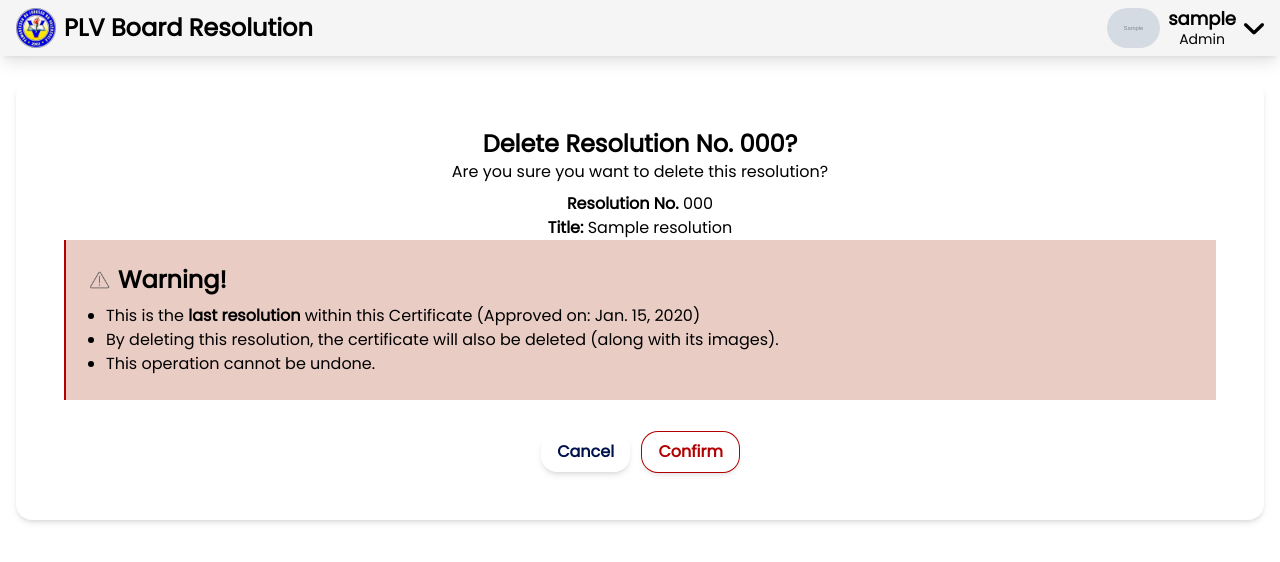
After one commit to christiankyle-ching/board_resolution_is, a Django app: page /resolution/1/delete/ in a window 1280 px wide. The commit adds this page. Shown: the top 562 px of the page. Run offline with Django 4.2, Linux system fonts and the light colour scheme; a user stored in the database is signed in; tables that the repository leaves empty hold one stand-in row (values such as "Sample post"); grey boxes marked "Sample" are stand-in pictures; some libraries are stand-ins or nearby versions.

Commit message:
add: Resolution Delete Page, Certificate Delete Page

```diff
--- /dev/null
+++ b/resolutions/templates/resolutions/resolution_delete.html
@@ -0,0 +1,51 @@
+{% extends 'base.html' %}
+
+{% load static %}
+
+{% block content %}
+
+<div class="card p-12">
+
+    <div class="text-center">
+        <h3>Delete Resolution No. {{ resolution.number }}?</h3>
+        <p>Are you sure you want to delete this resolution?</p>
+    </div>
+
+    <ul class="mt-2 text-center">
+        <li>
+            <strong>Resolution No. </strong>
+            <span>{{ resolution.number }}</span>
+        </li>
+        <li>
+            <strong>Title: </strong>
+            <span>{{ resolution.title }}</span>
+        </li>
+    </ul>
+
+    {% if is_last_resolution %}
+    <div class="bg-lightDanger border-l-2 border-l-danger p-6 mb-4">
+        <div class="flex items-center mb-2">
+            <img src="{% static 'users/img/warning.png' %}" alt="" class="icon-sm">
+            <h3 class="ml-2">Warning!</h3>
+        </div>
+
+        <ul class="list-disc ml-4">
+            <li>
+                This is the <strong>last resolution</strong> within this Certificate
+                (Approved on: {{ resolution.certificate.date_approved }})
+            </li>
+            <li>By deleting this resolution, the certificate will also be deleted (along with its images).</li>
+            <li>This operation cannot be undone.</li>
+        </ul>
+
+    </div>
+    {% endif %}
+
+    <form method="POST" class="text-center pt-4">
+        {% csrf_token %}
+        <button type="button" onclick="history.back()" class="button-transparent-primary">Cancel</button>
+        <button type="submit" class="button-danger ml-2">Confirm</button>
+    </form>
+</div>
+
+{% endblock %}
--- a/resolutions/urls.py
+++ b/resolutions/urls.py
@@ -7,6 +7,16 @@ urlpatterns = [
     path('', views.IndexView.as_view(), name='index'),
 
     path('create/', views.CertificateFormView.as_view(), name='create'),
-    path('<int:res_pk>/edit/', views.CertificateFormView.as_view(), name='edit'),
-    path('<int:res_pk>/', views.CertificateDetailView.as_view(), name='detail'),
+
+    # Certificate Views
+    path('certificate/<int:pk>/',
+         views.CertificateDetailView.as_view(), name='cert_detail'),
+    path('certificate/<int:pk>/edit/',
+         views.CertificateFormView.as_view(), name='cert_edit'),
+    path('certificate/<int:pk>/delete/',
+         views.CertificateDeleteView.as_view(), name='cert_delete'),
+
+    # Resolution Views
+    path('resolution/<int:pk>/delete/',
+         views.ResolutionDeleteView.as_view(), name='res_delete'),
 ]
--- a/resolutions/views.py
+++ b/resolutions/views.py
@@ -3,6 +3,8 @@ from django.views import View
 from django.contrib.auth.mixins import LoginRequiredMixin
 from django.db import transaction
 from django.utils import dateparse
+from django.views import generic
+from django.urls import reverse_lazy, reverse
 
 from resolutions.models import Certificate, CertificateImage, Resolution
 from resolutions.utils import compress_image
@@ -20,16 +22,16 @@ class IndexView(LoginRequiredMixin, View):
 
 
 class CertificateFormView(LoginRequiredMixin, View):
-    def get(self, request, res_pk=None):
+    def get(self, request, pk=None):
         cert = None
-        if res_pk is not None:
-            cert = get_object_or_404(Resolution, pk=res_pk).certificate
+        if pk is not None:
+            cert = get_object_or_404(Certificate, pk=pk)
 
         return render(request, 'resolutions/certificate_form.html', {
             'certificate': cert
         })
 
-    def post(self, request, res_pk=None):
+    def post(self, request, pk=None):
         # Get Form Values
         date_approved = request.POST.get('date_approved')
         res_nums = request.POST.getlist('resolution_numbers')
@@ -37,8 +39,8 @@ class CertificateFormView(LoginRequiredMixin, View):
 
         # Get existing cert, else create a new one
         cert = None
-        if res_pk is not None:
-            cert = get_object_or_404(Resolution, pk=res_pk).certificate
+        if pk is not None:
+            cert = get_object_or_404(Certificate, pk=pk)
         else:
             cert = Certificate()
             cert.added_by = request.user
@@ -71,8 +73,7 @@ class CertificateFormView(LoginRequiredMixin, View):
             for ci in cert_images:
                 ci.save()
 
-        if res_pk is None:
-            return redirect('resolutions:detail', res_pk=cert.resolutions[0].pk)
+        return redirect('resolutions:cert_detail', pk=cert.pk)
 
         return render(request, 'resolutions/certificate_form.html', {
             'certificate': cert,
@@ -80,9 +81,33 @@ class CertificateFormView(LoginRequiredMixin, View):
 
 
 class CertificateDetailView(LoginRequiredMixin, View):
-    def get(self, request, res_pk):
-        cert = get_object_or_404(Resolution, pk=res_pk).certificate
+    def get(self, request, pk):
+        try:
+            cert = Certificate.objects.get(pk=pk)
+        except:
+            return redirect('resolutions:index')
 
         return render(request, 'resolutions/certificate_detail.html', {
             'certificate': cert,
         })
+
+
+class CertificateDeleteView(LoginRequiredMixin, generic.DeleteView):
+    model = Certificate
+    template_name = "resolutions/certificate_delete.html"
+    success_url = reverse_lazy("resolutions:index")
+
+
+class ResolutionDeleteView(LoginRequiredMixin, generic.DeleteView):
+    model = Resolution
+    template_name = "resolutions/resolution_delete.html"
+
+    def get_success_url(self):
+        url = self.get_object().get_certificate_absolute_url()
+        return url
+
+    def get_context_data(self, **kwargs):
+        context = super().get_context_data(**kwargs)
+        context['is_last_resolution'] = self.get_object(
+        ).certificate.resolutions.count() <= 1
+        return context
--- a/theme/static/css/dist/styles.css
+++ b/theme/static/css/dist/styles.css
@@ -950,12 +999,12 @@ html {
   border-radius: 0.5rem;
 }
 
+.border-l-2{
+  border-left-width: 2px;
+}
+
 .border-b{
   border-bottom-width: 1px;
-}
-
-.border-l-2{
-  border-left-width: 2px;
 }
 
 .border-dashed{
@@ -1001,12 +1050,16 @@ html {
   padding: 0.5rem;
 }
 
+.p-12{
+  padding: 3rem;
+}
+
 .p-6{
   padding: 1.5rem;
 }
 
-.p-12{
-  padding: 3rem;
+.p-16{
+  padding: 4rem;
 }
 
 .px-4{
@@ -1594,6 +1685,8 @@ for button elements and .button classed elements
 .button-transparent-primary{
   -webkit-text-decoration-line: none !important;
           text-decoration-line: none !important;
+  --tw-bg-opacity: 1;
+  background-color: rgb(255 255 255 / var(--tw-bg-opacity));
   transition-property: color, background-color, border-color, fill, stroke, -webkit-text-decoration-color;
   transition-property: color, background-color, border-color, text-decoration-color, fill, stroke;
   transition-property: color, background-color, border-color, text-decoration-color, fill, stroke, -webkit-text-decoration-color;
@@ -1675,6 +1768,8 @@ for button elements and .button classed elements
 .button-danger{
   -webkit-text-decoration-line: none !important;
           text-decoration-line: none !important;
+  --tw-bg-opacity: 1;
+  background-color: rgb(255 255 255 / var(--tw-bg-opacity));
   transition-property: color, background-color, border-color, fill, stroke, -webkit-text-decoration-color;
   transition-property: color, background-color, border-color, text-decoration-color, fill, stroke;
   transition-property: color, background-color, border-color, text-decoration-color, fill, stroke, -webkit-text-decoration-color;
@@ -1952,6 +2047,7 @@ textarea[data-filename-preview] {
 
 .dropdown{
   position: relative;
+  z-index: 20;
 }
 
 .dropdown [data-toggle]{
@@ -2015,7 +2111,33 @@ table.table-dashed > tbody tr{
 
 /* #endregion */
 
+@media (min-width: 640px){
+  .sm\:flex{
+    display: flex;
+  }
+}
+
 @media (min-width: 768px){
+  .md\:visible{
+    visibility: visible;
+  }
+
+  .md\:order-1{
+    order: 1;
+  }
+
+  .md\:order-2{
+    order: 2;
+  }
+
+  .md\:col-span-4{
+    grid-column: span 4 / span 4;
+  }
+
+  .md\:col-span-2{
+    grid-column: span 2 / span 2;
+  }
+
   .md\:col-span-1{
     grid-column: span 1 / span 1;
   }
--- a/theme/templates/base.html
+++ b/theme/templates/base.html
@@ -36,9 +36,9 @@
 
         <div class="dropdown right on-top">
           <button class="flex justify-center items-center" data-toggle>
-            <img class="avatar" src="{{ user.profile.avatar_url }}">
+            <img class="avatar mr-2" src="{{ user.profile.avatar_url }}">
 
-            <div class="mx-2 flex flex-col items-center justify-center">
+            <div class="flex-col items-center justify-center mr-2 hidden sm:flex">
               <span class="text-lg font-bold leading-tight">{{ user.username }}</span>
               <span class="text-sm leading-tight">{{ user.role_name }}</span>
             </div>
--- a/users/models.py
+++ b/users/models.py
@@ -73,8 +73,6 @@ class Profile(models.Model):
 
     @property
     def avatar_url(self):
-
-        print(self.avatar)
         if self.avatar:
             return self.avatar.url
 
--- a/users/signals.py
+++ b/users/signals.py
@@ -14,8 +14,6 @@ def set_role(sender, instance, *args, **kwargs):
     if int(instance.role) == ROLE_ADMIN:
         instance.can_export = True
 
-    print(instance.can_export)
-
 
 @receiver(post_save, sender=settings.AUTH_USER_MODEL)
 def create_profile(sender, instance, created, **kwargs):
```
Also changed, not shown: other parts of theme/static/css/dist/styles.css (+100 -13 lines), resolutions/models.py (+20 -1 lines), resolutions/signals.py (+18 -6 lines), resolutions/templates/resolutions/certificate_delete.html (added, +81 -0 lines), resolutions/templates/resolutions/certificate_detail.html (+69 -1 lines), resolutions/templates/resolutions/certificate_form.html (+3 -10 lines), resolutions/templates/resolutions/index.html (+8 -4 lines), theme/static_src/src/styles.css (+8 -1 lines), users/static/users/img/eye.svg (added).
